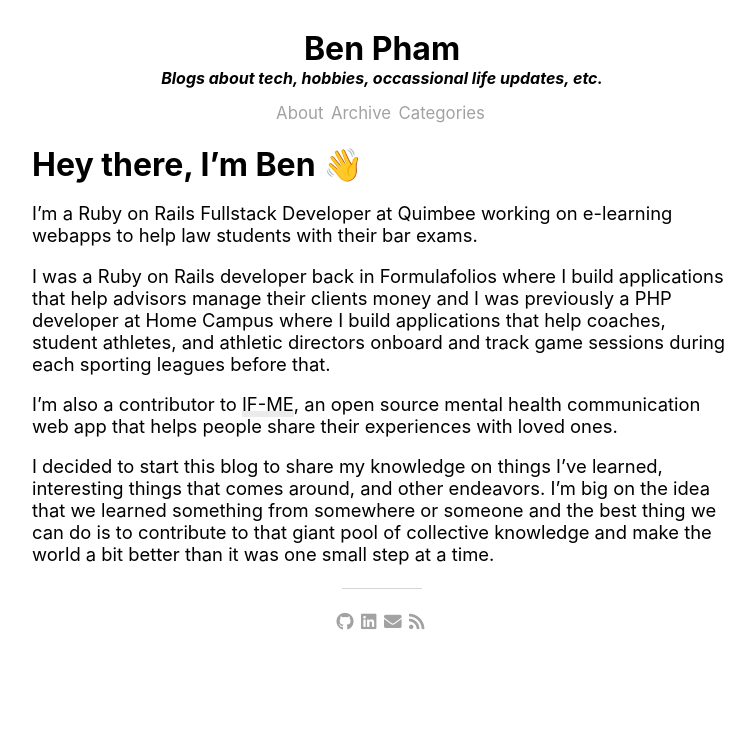
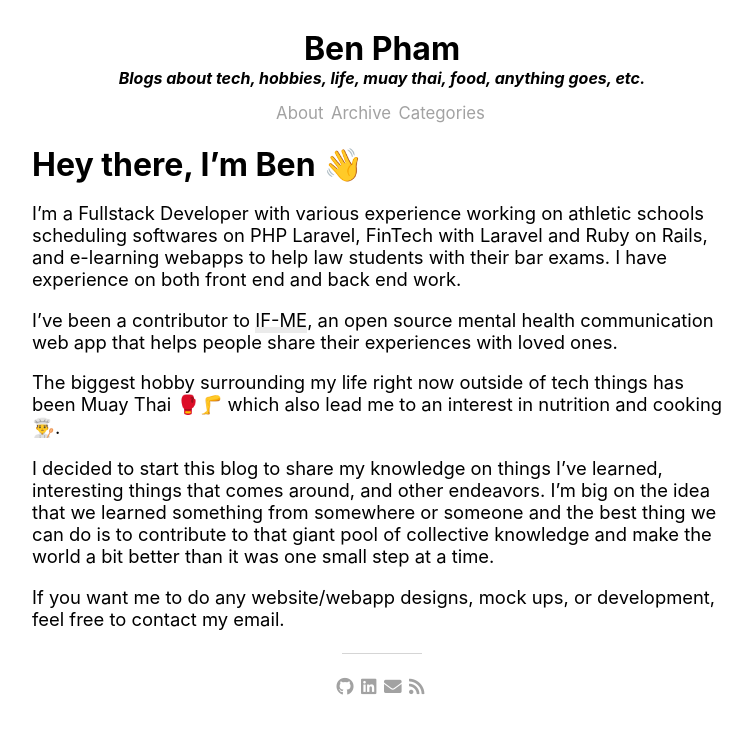
Before and after one commit to bennpham/bennpham.github.io, a Jekyll site: the page built from about.markdown, in a window 1280 px wide. Shown: the top 734 px of the page, without its empty margins (258-1013 px from the left). Built offline with Jekyll 4.4.1, drawn with Linux system fonts in a browser that asks for light colours; nearby versions of some CDN libraries.

Commit message:
update about page

```diff
--- a/_data/settings.yml
+++ b/_data/settings.yml
@@ -4,7 +4,7 @@ analytics-id: #leave blank to not use Analytics
 #Subtitle
 subtitle:
   active: true
-  text: Blogs about tech, hobbies, occassional life updates, etc.
+  text: Blogs about tech, hobbies, life, muay thai, food, anything goes, etc.
 
 #Nav
 nav:
--- a/about.markdown
+++ b/about.markdown
@@ -6,10 +6,12 @@ permalink: /about/
 
 # Hey there, I'm Ben 👋
 
-I'm a Ruby on Rails Fullstack Developer at Quimbee working on e-learning webapps to help law students with their bar exams.
+I'm a Fullstack Developer with various experience working on athletic schools scheduling softwares on PHP Laravel, FinTech with Laravel and Ruby on Rails, and e-learning webapps to help law students with their bar exams. I have experience on both front end and back end work.
 
-I was a Ruby on Rails developer back in Formulafolios where I build applications that help advisors manage their clients money and I was previously a PHP developer at Home Campus where I build applications that help coaches, student athletes, and athletic directors onboard and track game sessions during each sporting leagues before that.
+I've been a contributor to [IF-ME](https://github.com/ifmeorg/ifme), an open source mental health communication web app that helps people share their experiences with loved ones.
 
-I'm also a contributor to [IF-ME](https://github.com/ifmeorg/ifme), an open source mental health communication web app that helps people share their experiences with loved ones.
+The biggest hobby surrounding my life right now outside of tech things has been Muay Thai 🥊🦵 which also lead me to an interest in nutrition and cooking 👨‍🍳.
 
 I decided to start this blog to share my knowledge on things I've learned, interesting things that comes around, and other endeavors. I'm big on the idea that we learned something from somewhere or someone and the best thing we can do is to contribute to that giant pool of collective knowledge and make the world a bit better than it was one small step at a time.
+
+If you want me to do any website/webapp designs, mock ups, or development, feel free to contact my email.
```
